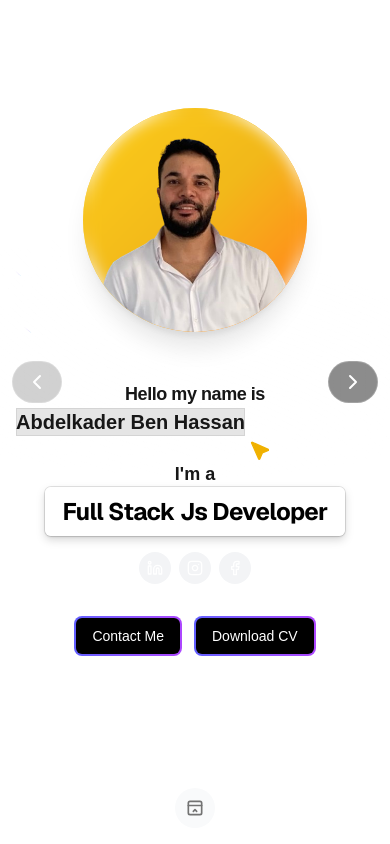
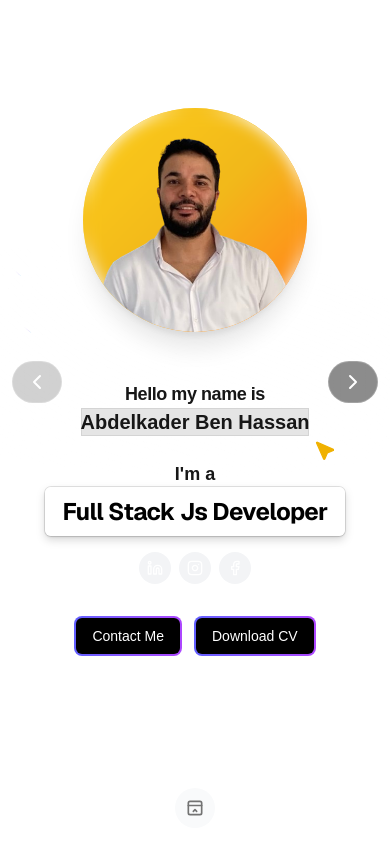
Before and after one commit to Abdelkaderbh/protfolio-v26, a Next.js app: page / in a window 390 px wide. Built offline with nearby package versions, Linux system fonts and the light colour scheme.

Commit message:
fix: name display in mobile

```diff
--- a/components/ui/pointer-highlight.tsx
+++ b/components/ui/pointer-highlight.tsx
@@ -38,7 +38,14 @@ export function PointerHighlight({
   }, []);
 
   return (
-    <div className={cn("relative w-fit", containerClassName)} ref={containerRef}>
+    <div
+      className={cn(
+        // use inline-block so the element respects parent's `text-center`
+        "relative w-fit inline-block",
+        containerClassName,
+      )}
+      ref={containerRef}
+    >
       {children}
       {dimensions.width > 0 && dimensions.height > 0 && (
         <motion.div
@@ -50,7 +57,7 @@ export function PointerHighlight({
           <motion.div
             className={cn(
               "absolute inset-0 border border-neutral-800 dark:border-neutral-200",
-              rectangleClassName
+              rectangleClassName,
             )}
             initial={{ width: 0, height: 0 }}
             whileInView={{
@@ -74,7 +81,9 @@ export function PointerHighlight({
               ease: "easeInOut",
             }}
           >
-            <Pointer className={cn("h-5 w-5 text-blue-500", pointerClassName)} />
+            <Pointer
+              className={cn("h-5 w-5 text-blue-500", pointerClassName)}
+            />
           </motion.div>
         </motion.div>
       )}
```
